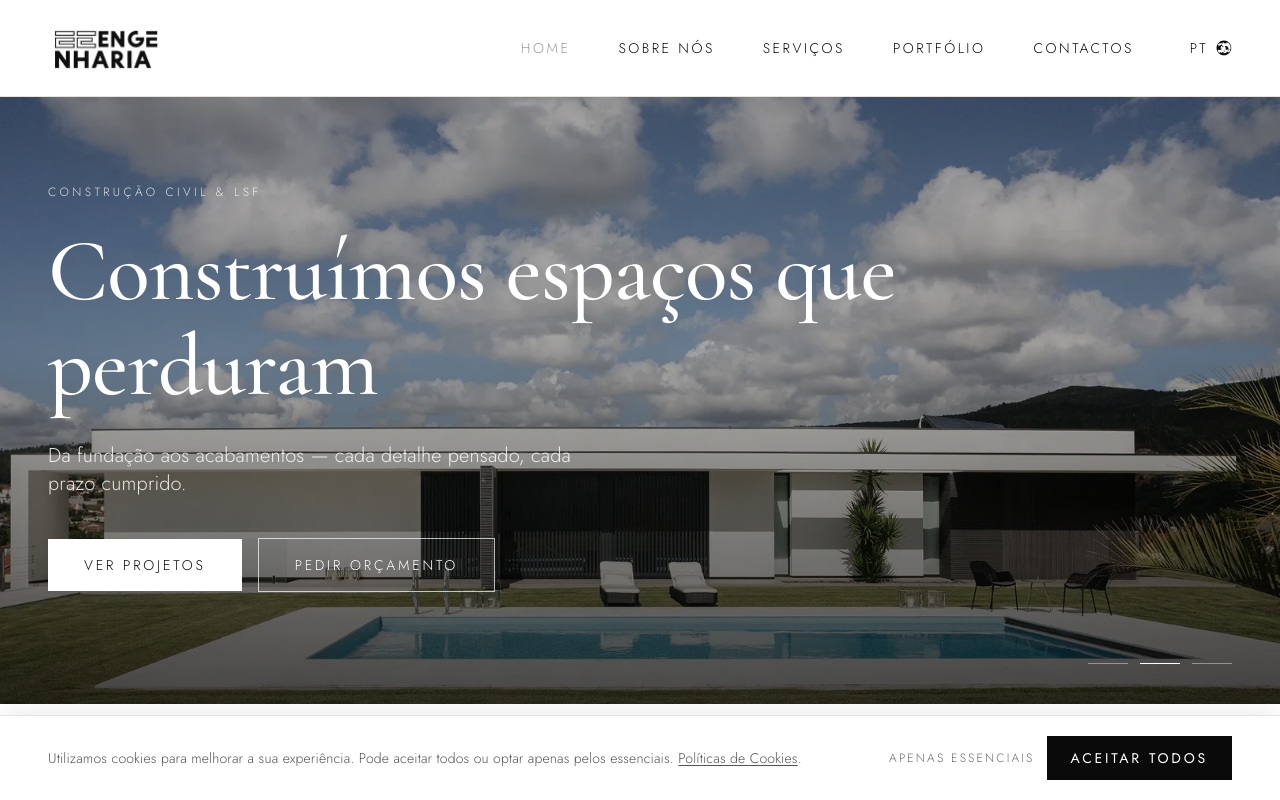
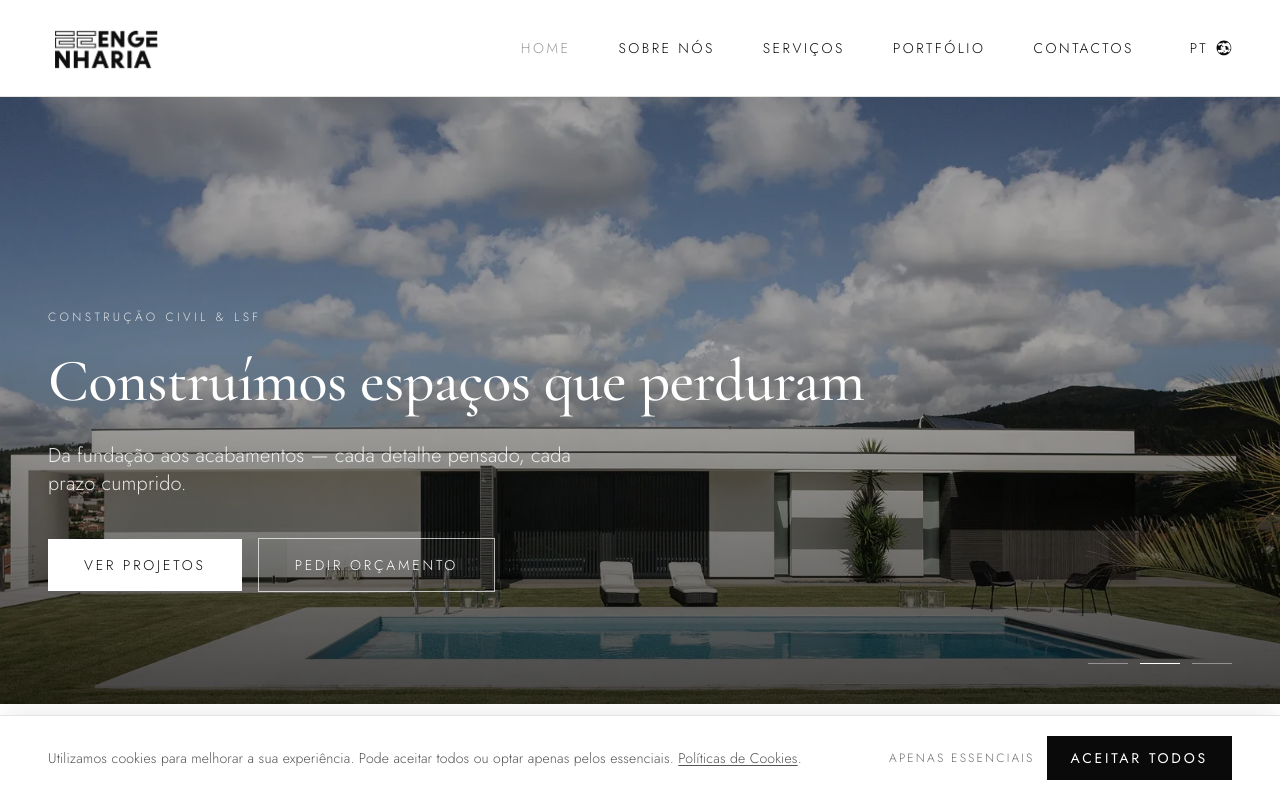
Before and after one commit to tiagoafonseca/Eeengenharia-Website, a React (Vite) app in the folder frontend/: page / in a window 1280 px wide. Shown: the top 800 px of the page. Built offline with nearby package versions, Linux system fonts and the light colour scheme; no server answers.

Commit message:
feat: adjust hero title font size for improved readability

```diff
--- a/frontend/src/components/sections/Carousel.jsx
+++ b/frontend/src/components/sections/Carousel.jsx
@@ -62,7 +62,7 @@
                     <p className="uppercase text-xs tracking-[0.28em] text-white/80 mb-6">
                         {t('heroEyebrow')}
                     </p>
-                    <h1 className="font-serif font-medium text-white text-5xl md:text-7xl lg:text-[5.5rem] leading-[1.05] max-w-4xl">
+                    <h1 className="font-serif font-medium text-white text-4xl md:text-5xl lg:text-6xl leading-[1.05] max-w-4xl">
                         {t('heroTitle')}
                     </h1>
                     <p className="text-white/85 text-lg md:text-xl font-light mt-7 max-w-xl">
```
